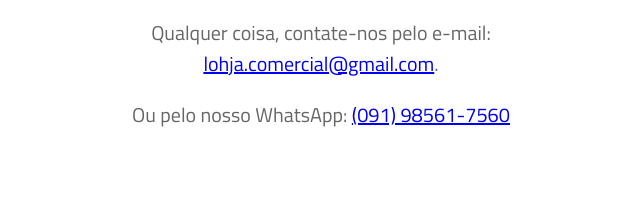
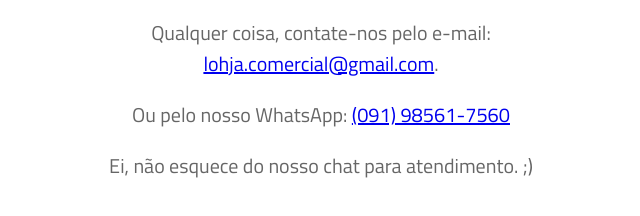
Before and after one commit to itriosdev/site, a plain HTML site: page index.html in a window 1280 px wide. Shown: the part 150-366 px from the top of the page, without its empty margins (319-959 px from the left). Drawn offline with Linux system fonts and the light colour scheme.

Commit message:
Update index.html

```diff
--- a/index.html
+++ b/index.html
@@ -48,7 +48,14 @@
     <div id="descricao">
       Ou pelo nosso WhatsApp: <a href="https://wa.me/559185617560" target="_blanc"> (091) 98561-7560</a>
     </div>
+
+    <div id="descricao">
+      Ei, não esquece do nosso chat para atendimento. ;)
+    </div>
   </div>
+
+  <!--Chat para autoatendimento-->
+  <script src="//code.jivosite.com/widget.js" data-jv-id="7N1CIuIabh" async></script>
 
 </body>
 </html>
```
